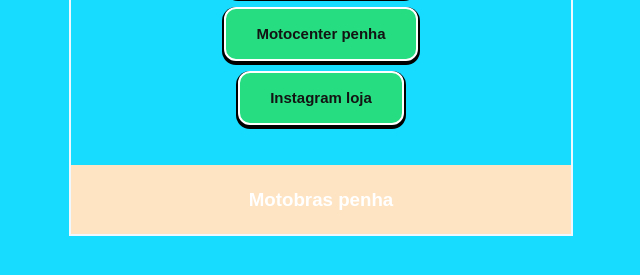
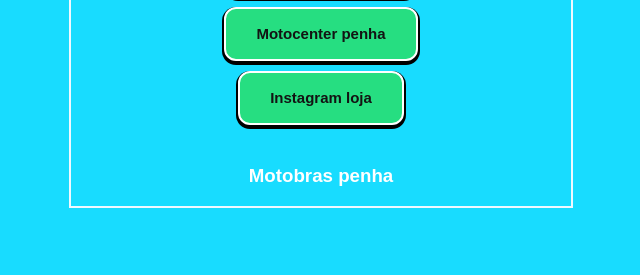
Before and after one commit to Henrique-teste/motobras, a plain HTML site: page index.html in a window 1280 px wide. Shown: the part 337-612 px from the top of the page, without its empty margins (319-959 px from the left). Drawn offline with Linux system fonts and the light colour scheme; a web font is replaced by a local one.

Commit message:
Update index.css

```diff
--- a/index.css
+++ b/index.css
@@ -19,6 +19,7 @@
 }
 .btn {
     display: block;
+    color: #fff;
     margin: 0 auto;
     margin-bottom: 10px;
     padding: 1.1em 2em;
@@ -63,8 +64,6 @@
    }
 
 .footer{
-    background-color: bisque;
-    padding: 5px 0;
     text-align: center;
     margin-top: 40px;
 }
```
